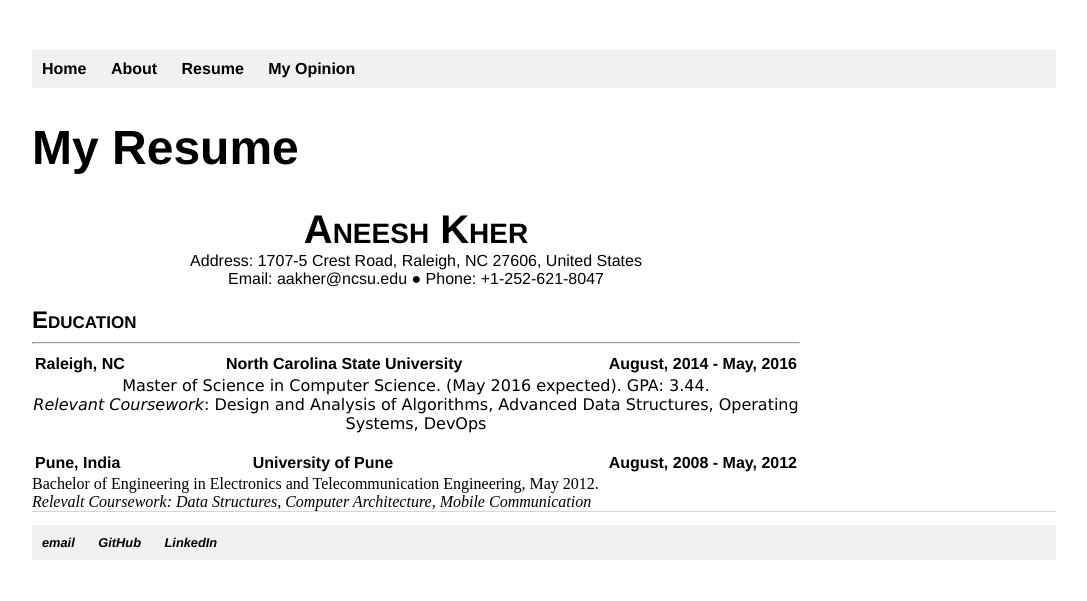
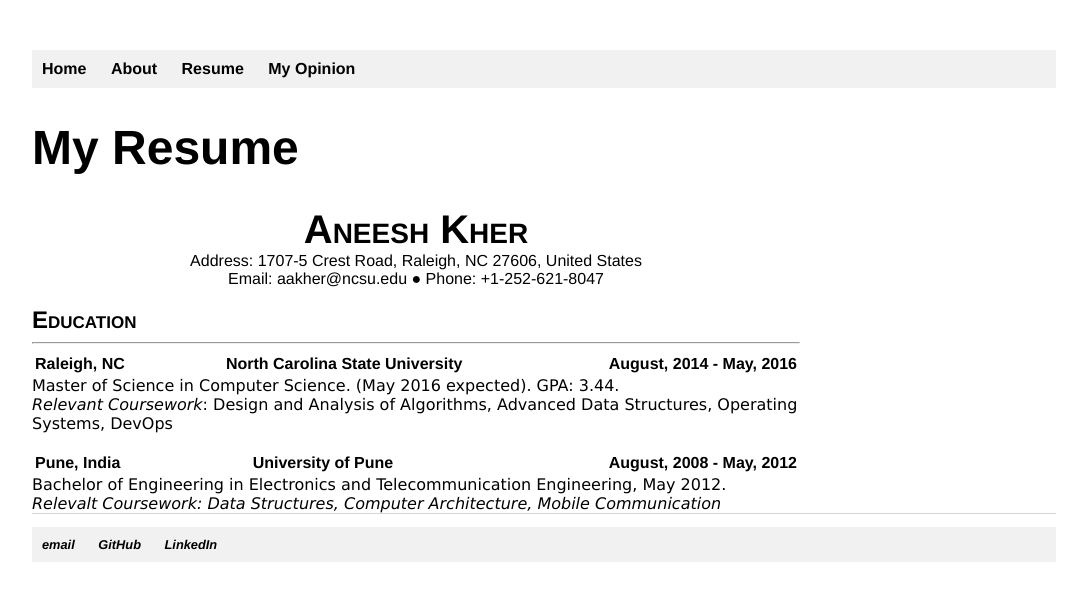
Before and after one commit to aneeshkher/aneeshkher.github.io, a Jekyll site: the page built from resume/index.html, in a window 1280 px wide. Shown: the top 601 px of the page, without its empty margins (96-1183 px from the left). Built offline with Jekyll 4.4.1, drawn with Linux system fonts in a browser that asks for light colours.

```diff
--- a/css/main.css
+++ b/css/main.css
@@ -76,7 +76,7 @@
 }
 
 .resume_text {
-    text-align: center;
+    text-align: left;
     font-family: 'Verdana', 'Helvetica', 'Arial', 'Sans-Serif';
 }
 
--- a/resume/index.html
+++ b/resume/index.html
@@ -35,7 +35,7 @@
 		</tr>
 	</table>
 
-	<div>
+	<div class="resume_text">
 		Bachelor of Engineering in Electronics and Telecommunication Engineering, May 2012.<br>
 		<i>Relevalt Coursework<i>: Data Structures, Computer Architecture, Mobile Communication
 	</div>
```
